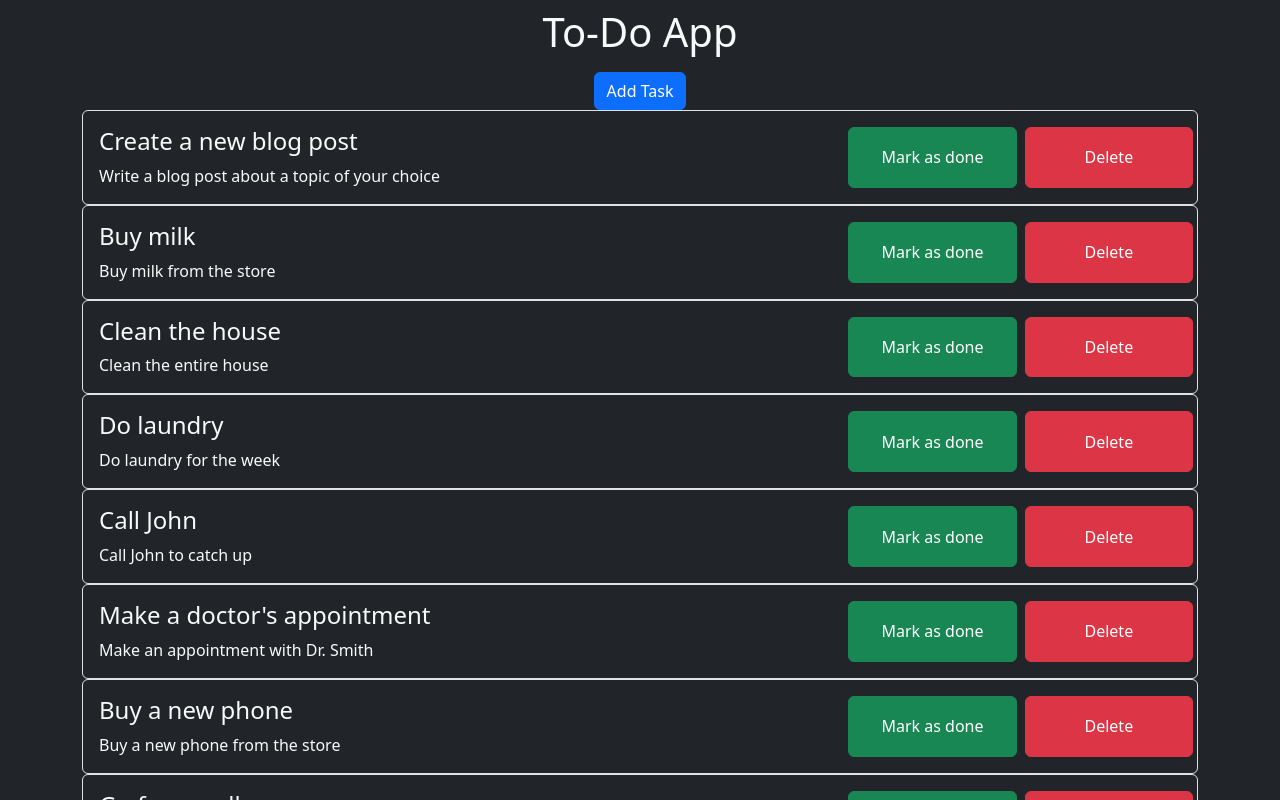
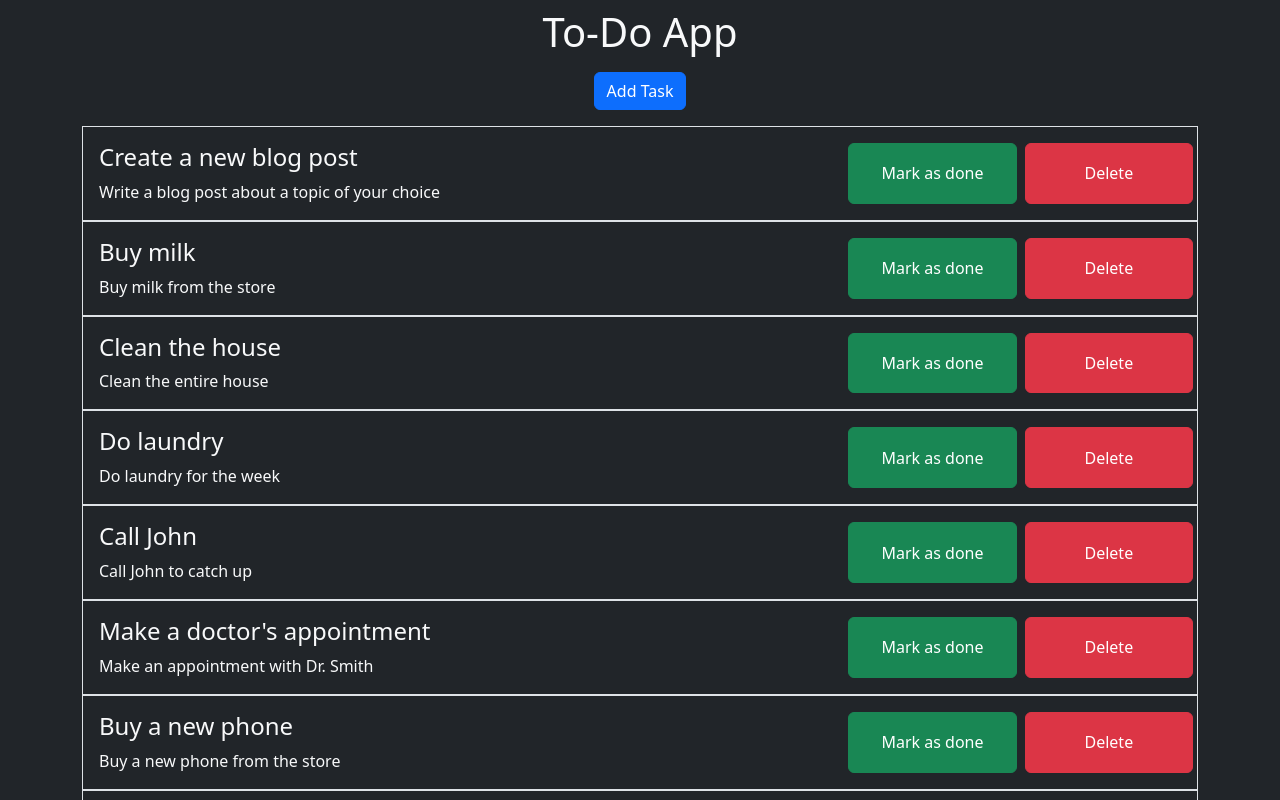
Before and after one commit to kareemshaaban221/vue-practice, a Vue app: page / in a window 1280 px wide. Shown: the top 800 px of the page. Built offline with nearby package versions, Linux system fonts and the light colour scheme.

Commit message:
vue traditional todo

```diff
--- a/src/App.vue
+++ b/src/App.vue
@@ -1,6 +1,6 @@
 <script setup>
 import HeadingOne from './components/partials/HeadingOne.vue';
-import TasksContainer from './components/TasksContainer.vue';
+import TasksPage from './components/TasksPage.vue';
 import data from './tasks.json';
 
 const tasks = data;
@@ -13,7 +13,7 @@ const tasks = data;
   </header>
 
   <main>
-    <TasksContainer :tasks='tasks' />
+    <TasksPage :tasks='tasks' />
   </main>
 
 </template>
--- a/src/components/TaskSection.vue
+++ b/src/components/TaskSection.vue
@@ -10,7 +10,7 @@ defineProps({
 </script>
 
 <template>
-  <div :class="['p-3', 'border', 'rounded', 'w-100', is_done ? 'bg-success' : '']">
+  <div :class="['p-3', 'border', 'w-100', is_done ? 'bg-success' : '']">
     <slot></slot>
   </div>
 </template>
--- /dev/null
+++ b/src/components/TaskTitle.vue
@@ -0,0 +1,14 @@
+<script setup>
+import { defineProps } from 'vue';
+
+defineProps({
+  content: {
+    type: String,
+    required: true
+  }
+})
+</script>
+
+<template>
+  <h4>{{ content }}</h4>
+</template>
--- a/src/components/TasksContainer.vue
+++ b/src/components/TasksPage.vue
@@ -1,7 +1,9 @@
 <script setup>
 import TaskSection from './TaskSection.vue';
 import TaskParagraph from './TaskParagraph.vue';
+import TaskTitle from './TaskTitle.vue';
 import { ref } from 'vue';
+import bootstrapMin from 'bootstrap/dist/js/bootstrap.min';
 
 const props = defineProps({
   tasks: {
@@ -12,19 +14,46 @@ const props = defineProps({
 
 const tasks = ref(props.tasks);
 
+/**
+ * Marks a task as done.
+ *
+ * This function takes a task and marks it as done by setting its
+ * 'is_done' property to true. It then sorts the tasks array so that
+ * done tasks are at the bottom of the list.
+ *
+ * @param {Object} task - The task to mark as done.
+ */
 const markAsDone = (task) => {
   task.is_done = true;
   tasks.value.sort((a, b) => a.is_done - b.is_done);
 };
 
+/**
+ * Deletes a task from the list of tasks.
+ *
+ * This function takes a task ID and removes the task with that ID from
+ * the list of tasks.
+ *
+ * @param {Number} taskId The ID of the task to delete.
+ * @return {void}
+ */
 const deleteTask = (taskId) => {
   tasks.value = tasks.value.filter(task => task.id !== taskId);
 }
 
+/**
+ * Adds a task to the list of tasks.
+ *
+ * This function takes the current value from the 'title' and 'description'
+ * input fields and creates a new task object with it. The new task is then
+ * added to the list of tasks and the modal is closed and reset.
+ *
+ * @return {void}
+ */
 const addTask = () => {
   const title = document.getElementById('title').value;
   const description = document.getElementById('description').value;
-  tasks.value.push({
+  tasks.value.unshift({
     id: tasks.value.length + 1,
     title: title,
     description: description,
@@ -40,10 +69,15 @@ const addTask = () => {
  */
 const closeAddTaskModal = () => {
   const addTaskModal = document.getElementById('addTaskModal');
-  const modal = bootstrap.Modal.getInstance(addTaskModal);
+  const modal = bootstrapMin.Modal.getInstance(addTaskModal);
   modal.hide();
 }
 
+/**
+ * Resets the add task modal input fields to empty strings.
+ * This function targets the 'title' and 'description' elements
+ * within the modal and clears their values.
+ */
 const resetAddTaskModal = () => {
   document.getElementById('title').value = '';
   document.getElementById('description').value = '';
@@ -53,7 +87,7 @@ const resetAddTaskModal = () => {
 
 <template>
   <div class="text-center">
-    <button class="btn btn-primary" data-bs-toggle="modal" data-bs-target="#addTaskModal">Add Task</button>
+    <button class="btn btn-primary mb-3" data-bs-toggle="modal" data-bs-target="#addTaskModal">Add Task</button>
     <div class="modal fade text-dark text-start" id="addTaskModal" tabindex="-1">
       <div class="modal-dialog">
         <div class="modal-content">
@@ -85,7 +119,7 @@ const resetAddTaskModal = () => {
     <TaskSection :is_done="task.is_done">
       <div class="row justify-content-between">
         <div class="col-8">
-          <h4>{{ task.title }}</h4>
+          <TaskTitle :content="task.title" />
           <TaskParagraph>
             {{ task.description }}
           </TaskParagraph>
@@ -95,7 +129,6 @@ const resetAddTaskModal = () => {
           <button class="btn btn-danger col" @click="deleteTask(task.id)">Delete</button>
         </div>
       </div>
-
     </TaskSection>
   </div>
 </template>
--- a/src/main.js
+++ b/src/main.js
@@ -1,6 +1,6 @@
 // import './assets/main.css'
-import '../node_modules/bootstrap/dist/css/bootstrap.min.css';
-import '../node_modules/bootstrap/dist/js/bootstrap.min.js';
+import 'bootstrap/dist/css/bootstrap.min.css';
+import 'bootstrap/dist/js/bootstrap.min.js';
 
 import { createApp } from 'vue'
 import App from './App.vue'
```
